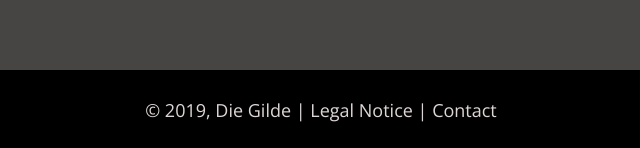
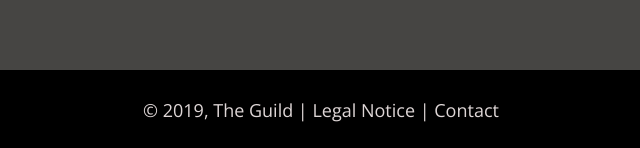
Before and after one commit to diegilde/website, a Gatsby site: page / in a window 1280 px wide. Shown: the part 6889-7037 px from the top of the page, 319-959 px from the left. Built offline with nearby package versions, Linux system fonts and the light colour scheme; Gatsby itself is replaced by a stand-in of ours.

Commit message:
rename die gilde to the guild

```diff
--- a/src/components/footer/Footer.js
+++ b/src/components/footer/Footer.js
@@ -4,7 +4,7 @@
 
 const Footer = () => (
   <footer className="footer">
-    © {new Date().getFullYear()}, Die Gilde | <Link to="/legal-notice">Legal Notice</Link> | <a href="mailto:team@jointheguild.online">Contact</a>
+    © {new Date().getFullYear()}, The Guild | <Link to="/legal-notice">Legal Notice</Link> | <a href="mailto:team@jointheguild.online">Contact</a>
   </footer>
 )
 
```
